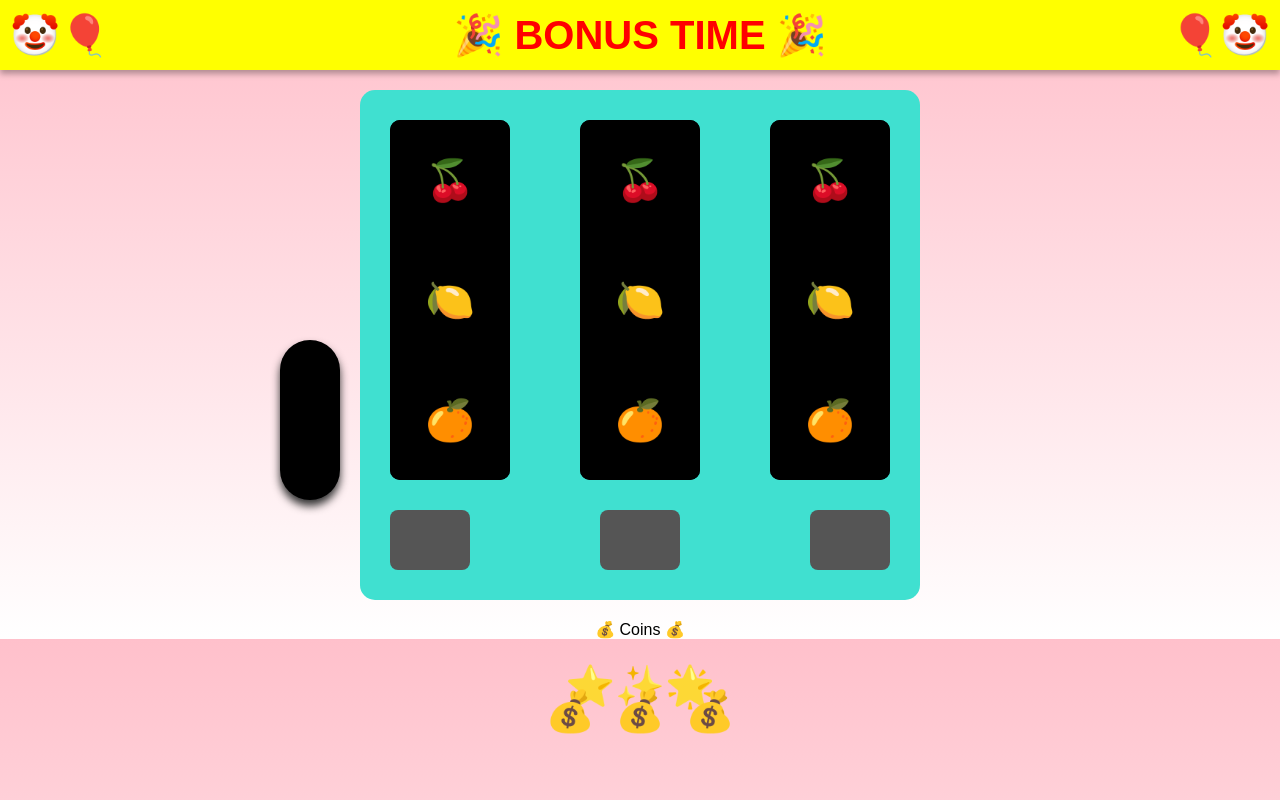
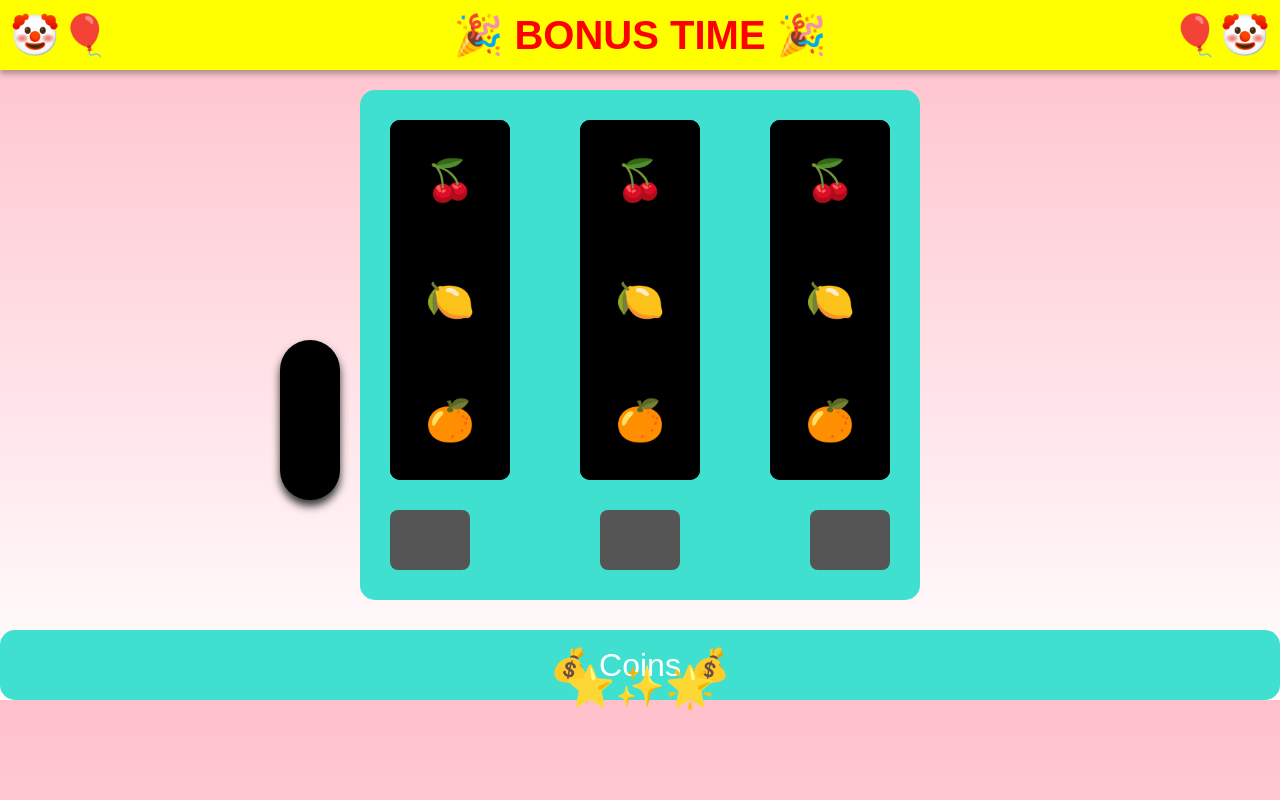
Before and after one commit to R-N-do/slot-practice, a plain HTML site: page Index.html in a window 1280 px wide. Drawn offline with Linux system fonts and the light colour scheme.

Commit message:
Update Index.html

```diff
--- a/Index.html
+++ b/Index.html
@@ -102,10 +102,22 @@
             background-color: #777;
         }
 
+          .coin-display {
+            width: 100%;
+            height: 70px;
+            background: #40E0D0; /* ターコイズ */
+            color: white;
+            text-align: center;
+            font-size: 2rem;
+            line-height: 70px;
+            margin-top: 30px;
+            border-radius: 15px;
+        }
+
         .coin-animation {
             position: fixed;
             bottom: 50px;
-            width: 100%;
+            width: 300%;
             display: flex;
             justify-content: center;
             gap: 20px;
```
